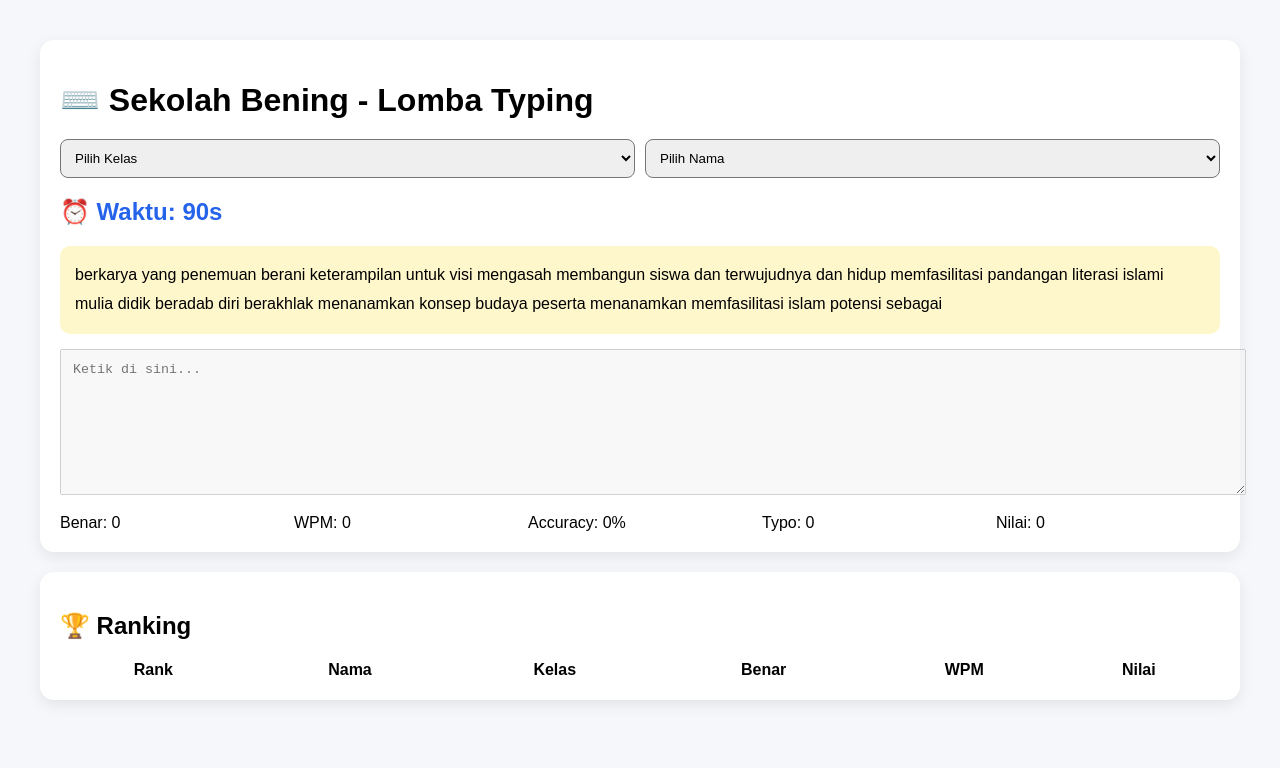
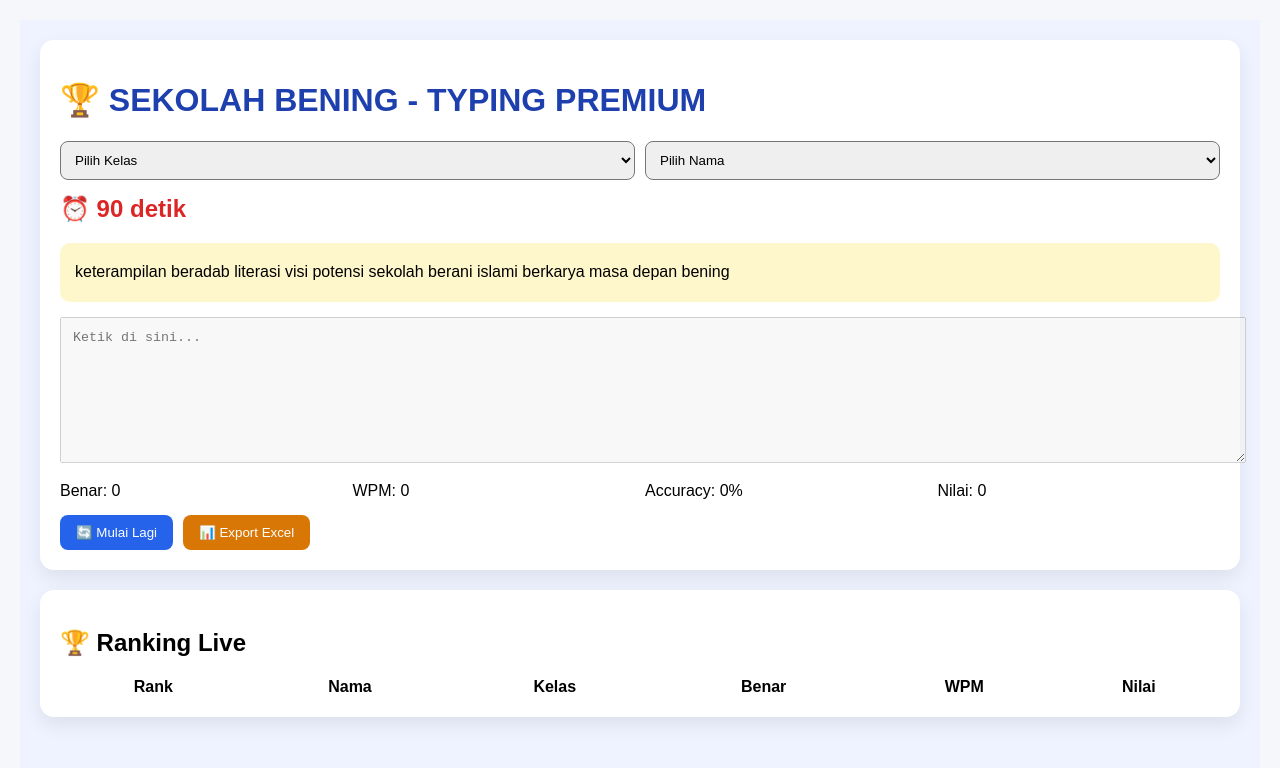
Before and after one commit to hmsybi/mengetik, a React (Vite) app in the folder typing-sekolah-bening/: page / in a window 1280 px wide. Shown: the top 768 px of the page. Built offline with nearby package versions, Linux system fonts and the light colour scheme.

Commit message:
Update App.jsx

```diff
--- a/typing-sekolah-bening/src/App.jsx
+++ b/typing-sekolah-bening/src/App.jsx
@@ -1,149 +1,155 @@
 import React, { useEffect, useMemo, useRef, useState } from "react";
-
-const studentMap = {
-  "5": [
-    "Abdullah Al Fauzan","Adkhilni Mufida Shidqi","Akifah Farah Harania Isfandi","Athar Raditya Maher",
-    "Devia Pritha Prameswari","Fatimah Adzika Qurani","Ghumaisha Al Mecca","Hafiza Khaira Lubna",
-    "Hafuza Ahnaf Hendrawan","Muhammad Ali Zhafran A Shori","Nabil Pamungkas Pohan","Naomi Azkia Zahra",
-    "Noureen Humaira Syazaira","R Adhskan Shaliq","Reyvasha Dzakirra Aftani","Yusuf Abdullah Basalamah","Zhafira Azzahra"
-  ],
-  "6AG": [
-    "Abrar Wildan Hanif","Adiba Kanza Azzuni","Aisyah Azmi Maulani","Alesha Naila Zahran","Bagas Dwi Putra",
-    "Farzan Ahza Khairi Noer","Kevin Ghifarial Alif","Kirana Larasati","Mahran Sakhi Arundati",
-    "Muhammad Aulia Hanif","Muhammad Hafidz Al Faith","Muhammad Zabran A","Nasyitha Zhafra A",
-    "Queisha Qatrunnada R","Raveena Naira Khafiya L","Rayyan Ibaadurrahman","Sultan Bagus Farzana",
-    "Yumna Alika Qeis","Amira Gyantika Mulia"
-  ],
-  "6TBZ": [
-    "Acquila Arsyila Shina","Alfar Abiela Wijaya","Alika Naila Putri Handoko","Annisa Hasna Afifah",
-    "Annora Sava Ghassany","Ayesha Safiya Hamdania","Dean Sulthani Yusuf","Faith Asyja Ahnaf Al F",
-    "Felicia Fayruz Fernandez","Hamizan Ihsan Fadhil Z","Luqman Habibie Thalib","Mahira Hasna Kamila",
-    "Michaela Mahira M Z","Muhammad Daffarel Jibran","M Fayyaz Hafidzul R","Rio Aprilio",
-    "Senandung Bunga Insyira M","Najla Alimatul Qarirah","Aqila Zahra Afandi"
-  ]
-};
-
-const baseWords =
-  "visi terwujudnya peserta didik yang islami beradab berani dan berkarya menanamkan konsep islam sebagai pandangan hidup menanamkan siswa untuk berakhlak mulia membangun budaya literasi memfasilitasi penemuan potensi diri memfasilitasi dan mengasah keterampilan".split(
-    " "
-  );
-
-function shuffleWords() {
-  return [...baseWords].sort(() => Math.random() - 0.5).join(" ");
-}
 
 export default function App() {
   const rankingRef = useRef(null);
 
+  const siswa = {
+    "5": ["Abdullah", "Fatimah", "Yusuf", "Naomi"],
+    "6AG": ["Abrar", "Kevin", "Kirana", "Yumna"],
+    "6TBZ": ["Acquila", "Dean", "Rio", "Najla"]
+  };
+
+  const words =
+    "visi sekolah bening islami beradab berani berkarya literasi potensi keterampilan masa depan".split(
+      " "
+    );
+
+  const randomText = () =>
+    [...words].sort(() => Math.random() - 0.5).join(" ");
+
   const [kelas, setKelas] = useState("");
-  const [name, setName] = useState("");
+  const [nama, setNama] = useState("");
+  const [text, setText] = useState(randomText());
+  const [typed, setTyped] = useState("");
   const [started, setStarted] = useState(false);
   const [timeLeft, setTimeLeft] = useState(90);
-  const [text, setText] = useState(shuffleWords());
-  const [typed, setTyped] = useState("");
   const [results, setResults] = useState(() => {
-    const saved = localStorage.getItem("typingResults");
-    return saved ? JSON.parse(saved) : [];
+    const x = localStorage.getItem("typing-premium");
+    return x ? JSON.parse(x) : [];
   });
 
   useEffect(() => {
-    localStorage.setItem("typingResults", JSON.stringify(results));
+    localStorage.setItem("typing-premium", JSON.stringify(results));
   }, [results]);
 
   useEffect(() => {
     if (!started) return;
     if (timeLeft <= 0) {
-      finishTest();
+      finish();
       return;
     }
 
-    const timer = setTimeout(() => {
-      setTimeLeft((v) => v - 1);
-    }, 1000);
-
-    return () => clearTimeout(timer);
+    const t = setTimeout(() => setTimeLeft((v) => v - 1), 1000);
+    return () => clearTimeout(t);
   }, [started, timeLeft]);
 
   const stats = useMemo(() => {
-    const words = typed.trim().split(/\s+/).filter(Boolean).length;
+    const wordsCount = typed.trim().split(/\s+/).filter(Boolean).length;
 
     let correct = 0;
     for (let i = 0; i < typed.length; i++) {
       if (typed[i] === text[i]) correct++;
     }
 
+    const typo = typed.length - correct;
     const accuracy = typed.length
       ? Math.round((correct / typed.length) * 100)
       : 0;
 
-    const typo = Math.max(0, typed.length - correct);
+    const used = Math.max(1, 90 - timeLeft);
+    const wpm = Math.round(wordsCount / (used / 60));
 
-    const usedSeconds = Math.max(1, 90 - timeLeft);
-    const wpm = Math.round(words / (usedSeconds / 60));
+    const score = Math.round((correct * 2 + wpm) / 5);
 
-    const score = Math.min(100, Math.round(correct + wpm * 1.5));
+    return { correct, typo, accuracy, wpm, score };
+  }, [typed, text, timeLeft]);
 
-    return { correct, accuracy, typo, wpm, score };
-  }, [typed, timeLeft, text]);
-
-  function startAgain() {
-    setStarted(false);
-    setTimeLeft(90);
-    setTyped("");
-    setText(shuffleWords());
-  }
-
-  function finishTest() {
-    if (!name || !kelas) return;
+  function finish() {
+    if (!kelas || !nama) return;
 
     setStarted(false);
 
     const row = {
+      nama,
       kelas,
-      name,
-      date: new Date().toLocaleString("id-ID"),
-      ...stats
+      ...stats,
+      date: new Date().toLocaleString("id-ID")
     };
 
-    setResults((prev) => [...prev, row]);
+    setResults((prev) => {
+      const same = prev.findIndex(
+        (x) => x.nama === nama && x.kelas === kelas
+      );
+
+      if (same >= 0) {
+        if (row.score > prev[same].score) {
+          const copy = [...prev];
+          copy[same] = row;
+          return copy;
+        }
+        return prev;
+      }
+
+      return [...prev, row];
+    });
 
     setTimeout(() => {
       rankingRef.current?.scrollIntoView({ behavior: "smooth" });
     }, 300);
   }
 
-  function handleTyping(value) {
-    if (!started && value.length > 0) {
-      setStarted(true);
-    }
+  function restart() {
+    setKelas("");
+    setNama("");
+    setTyped("");
+    setStarted(false);
+    setTimeLeft(90);
+    setText(randomText());
+  }
 
-    setTyped(value);
+  function exportCSV() {
+    const header =
+      "Rank,Nama,Kelas,Benar,WPM,Nilai,Accuracy,Tanggal\n";
 
-    if (value.length >= text.length) {
-      finishTest();
-    }
+    const rows = ranked
+      .map(
+        (r) =>
+          `${r.rank},${r.nama},${r.kelas},${r.correct},${r.wpm},${r.score},${r.accuracy}%,${r.date}`
+      )
+      .join("\n");
+
+    const blob = new Blob([header + rows], {
+      type: "text/csv;charset=utf-8;"
+    });
+
+    const link = document.createElement("a");
+    link.href = URL.createObjectURL(blob);
+    link.download = "hasil-lomba-typing.csv";
+    link.click();
   }
 
   const ranked = [...results]
     .sort(
       (a, b) =>
+        b.score - a.score ||
         b.correct - a.correct ||
-        b.wpm - a.wpm ||
-        b.score - a.score
+        b.wpm - a.wpm
     )
-    .map((r, i) => ({ ...r, rank: i + 1 }));
+    .map((x, i) => ({ ...x, rank: i + 1 }));
 
   return (
     <div style={styles.page}>
       <div style={styles.card}>
-        <h1 style={styles.title}>⌨️ Sekolah Bening - Lomba Typing</h1>
+        <h1 style={styles.title}>
+          🏆 SEKOLAH BENING - TYPING PREMIUM
+        </h1>
 
         <div style={styles.grid}>
           <select
             value={kelas}
             onChange={(e) => {
               setKelas(e.target.value);
-              setName("");
+              setNama("");
             }}
             style={styles.input}
           >
@@ -154,48 +160,59 @@ export default function App() {
           </select>
 
           <select
-            value={name}
-            onChange={(e) => setName(e.target.value)}
+            value={nama}
+            onChange={(e) => setNama(e.target.value)}
             style={styles.input}
           >
             <option value="">Pilih Nama</option>
-            {(studentMap[kelas] || []).map((s) => (
-              <option key={s} value={s}>
-                {s}
-              </option>
+            {(siswa[kelas] || []).map((x) => (
+              <option key={x}>{x}</option>
             ))}
           </select>
         </div>
 
-        <h2 style={styles.timer}>⏰ Waktu: {timeLeft}s</h2>
+        <h2 style={styles.timer}>⏰ {timeLeft} detik</h2>
 
         <div style={styles.textBox}>{text}</div>
 
         <textarea
+          style={styles.textarea}
+          disabled={!kelas || !nama || timeLeft <= 0}
           value={typed}
-          onChange={(e) => handleTyping(e.target.value)}
-          disabled={!kelas || !name || timeLeft <= 0}
+          onChange={(e) => {
+            const val = e.target.value;
+
+            if (!started && val.length > 0) {
+              setStarted(true);
+            }
+
+            setTyped(val);
+
+            if (val.length >= text.length) finish();
+          }}
           placeholder="Ketik di sini..."
-          style={styles.textarea}
         />
-
-        {(timeLeft <= 0 || typed.length >= text.length) && (
-          <button onClick={startAgain} style={styles.button}>
-            🔄 Mulai Lagi
-          </button>
-        )}
 
         <div style={styles.stats}>
           <div>Benar: {stats.correct}</div>
           <div>WPM: {stats.wpm}</div>
           <div>Accuracy: {stats.accuracy}%</div>
-          <div>Typo: {stats.typo}</div>
           <div>Nilai: {stats.score}</div>
+        </div>
+
+        <div style={styles.actions}>
+          <button onClick={restart} style={styles.btnBlue}>
+            🔄 Mulai Lagi
+          </button>
+
+          <button onClick={exportCSV} style={styles.btnGold}>
+            📊 Export Excel
+          </button>
         </div>
       </div>
 
       <div style={styles.card} ref={rankingRef}>
-        <h2>🏆 Ranking</h2>
+        <h2>🏆 Ranking Live</h2>
 
         <table style={styles.table}>
           <thead>
@@ -208,11 +225,20 @@ export default function App() {
               <th>Nilai</th>
             </tr>
           </thead>
+
           <tbody>
             {ranked.map((r, i) => (
               <tr key={i}>
-                <td>{r.rank}</td>
-                <td>{r.name}</td>
+                <td>
+                  {r.rank === 1
+                    ? "🥇"
+                    : r.rank === 2
+                    ? "🥈"
+                    : r.rank === 3
+                    ? "🥉"
+                    : r.rank}
+                </td>
+                <td>{r.nama}</td>
                 <td>{r.kelas}</td>
                 <td>{r.correct}</td>
                 <td>{r.wpm}</td>
@@ -228,32 +254,33 @@ export default function App() {
 
 const styles = {
   page: {
+    background: "#eef3ff",
+    minHeight: "100vh",
     padding: 20,
-    fontFamily: "Arial, sans-serif",
-    background: "#f5f7fb"
+    fontFamily: "Arial"
   },
   card: {
-    background: "white",
+    background: "#fff",
+    borderRadius: 14,
     padding: 20,
-    borderRadius: 14,
     marginBottom: 20,
-    boxShadow: "0 5px 15px rgba(0,0,0,0.08)"
+    boxShadow: "0 8px 20px rgba(0,0,0,.08)"
   },
   title: {
-    marginBottom: 20
+    color: "#1e40af"
   },
   grid: {
     display: "grid",
-    gap: 10,
-    gridTemplateColumns: "1fr 1fr"
+    gridTemplateColumns: "1fr 1fr",
+    gap: 10
   },
   input: {
     padding: 10,
     borderRadius: 8
   },
   timer: {
-    marginTop: 20,
-    color: "#2563eb"
+    color: "#dc2626",
+    marginTop: 15
   },
   textBox: {
     background: "#fff7cc",
@@ -268,20 +295,32 @@ const styles = {
     marginTop: 15,
     padding: 12
   },
-  button: {
-    marginTop: 15,
-    padding: "10px 20px",
-    border: "none",
+  stats: {
+    display: "grid",
+    gridTemplateColumns: "repeat(auto-fit,minmax(120px,1fr))",
+    gap: 10,
+    marginTop: 15
+  },
+  actions: {
+    display: "flex",
+    gap: 10,
+    marginTop: 15
+  },
+  btnBlue: {
+    background: "#2563eb",
+    color: "#fff",
+    border: 0,
+    padding: "10px 16px",
     borderRadius: 8,
-    background: "#2563eb",
-    color: "white",
     cursor: "pointer"
   },
-  stats: {
-    marginTop: 15,
-    display: "grid",
-    gridTemplateColumns: "repeat(auto-fit,minmax(120px,1fr))",
-    gap: 10
+  btnGold: {
+    background: "#d97706",
+    color: "#fff",
+    border: 0,
+    padding: "10px 16px",
+    borderRadius: 8,
+    cursor: "pointer"
   },
   table: {
     width: "100%",
```
